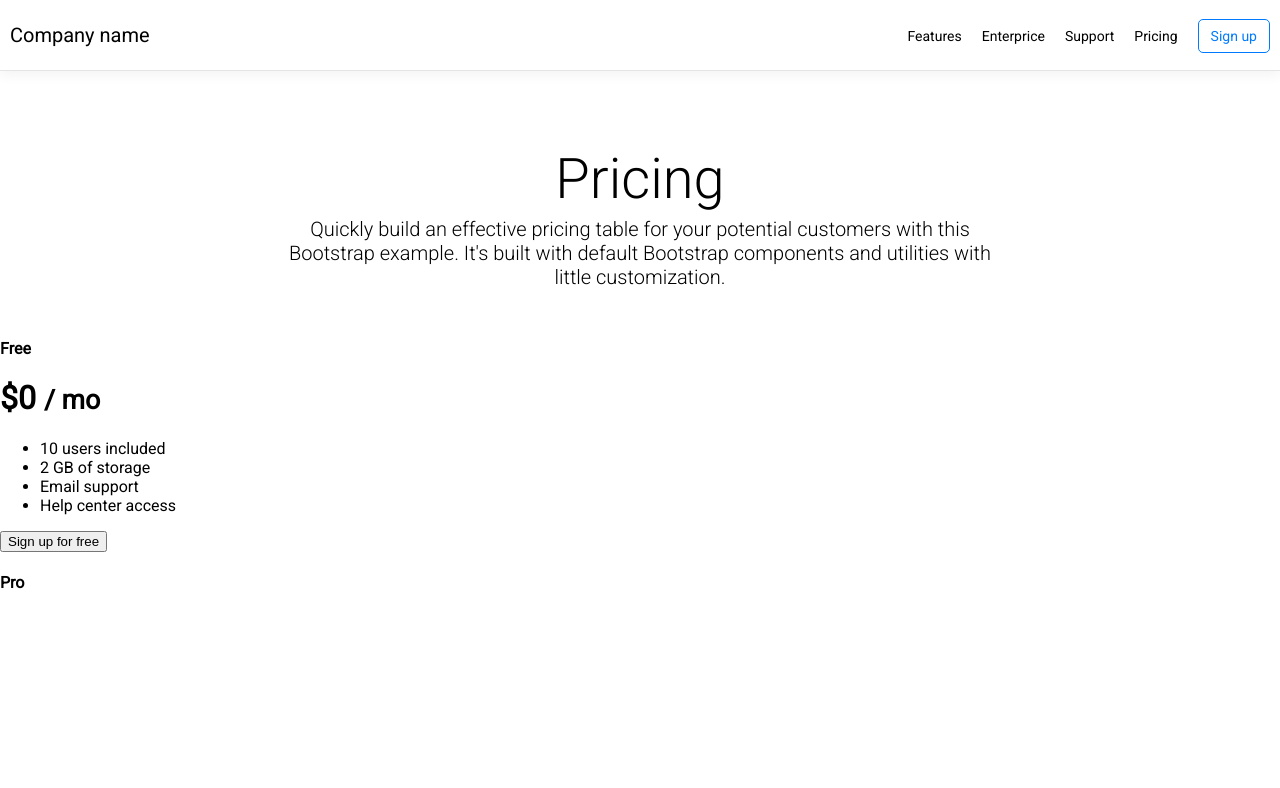
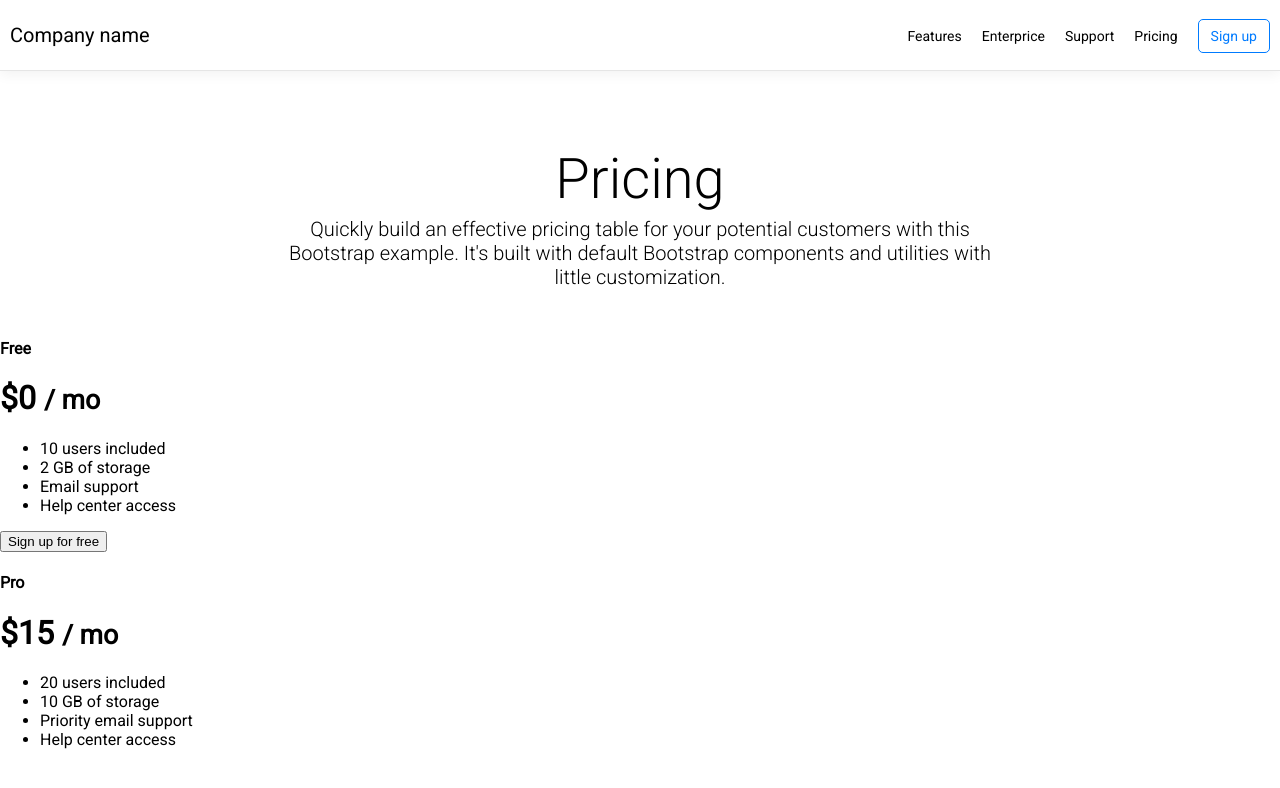
Before and after one commit to FelixMablletov/Pricing, a plain HTML site: page index.html in a window 1280 px wide. Drawn offline with Linux system fonts and the light colour scheme.

Commit message:
added index.html

```diff
--- a/index.html
+++ b/index.html
@@ -51,6 +51,14 @@
                 <div class="card-header">
                   <h4 class="my-0 font-weight-normal">Pro</h4>
                 </div>
+                <div class="card-body">
+                  <h1 class="card-title pricing-card-title">$15 <small class="text-muted">/ mo</small></h1>
+                  <ul class="list-unstyled mt-3 mb-4">
+                    <li>20 users included</li>
+                    <li>10 GB of storage</li>
+                    <li>Priority email support</li>
+                    <li>Help center access</li>
+                  </ul>
       </main>
 </body>
 </html>
```
